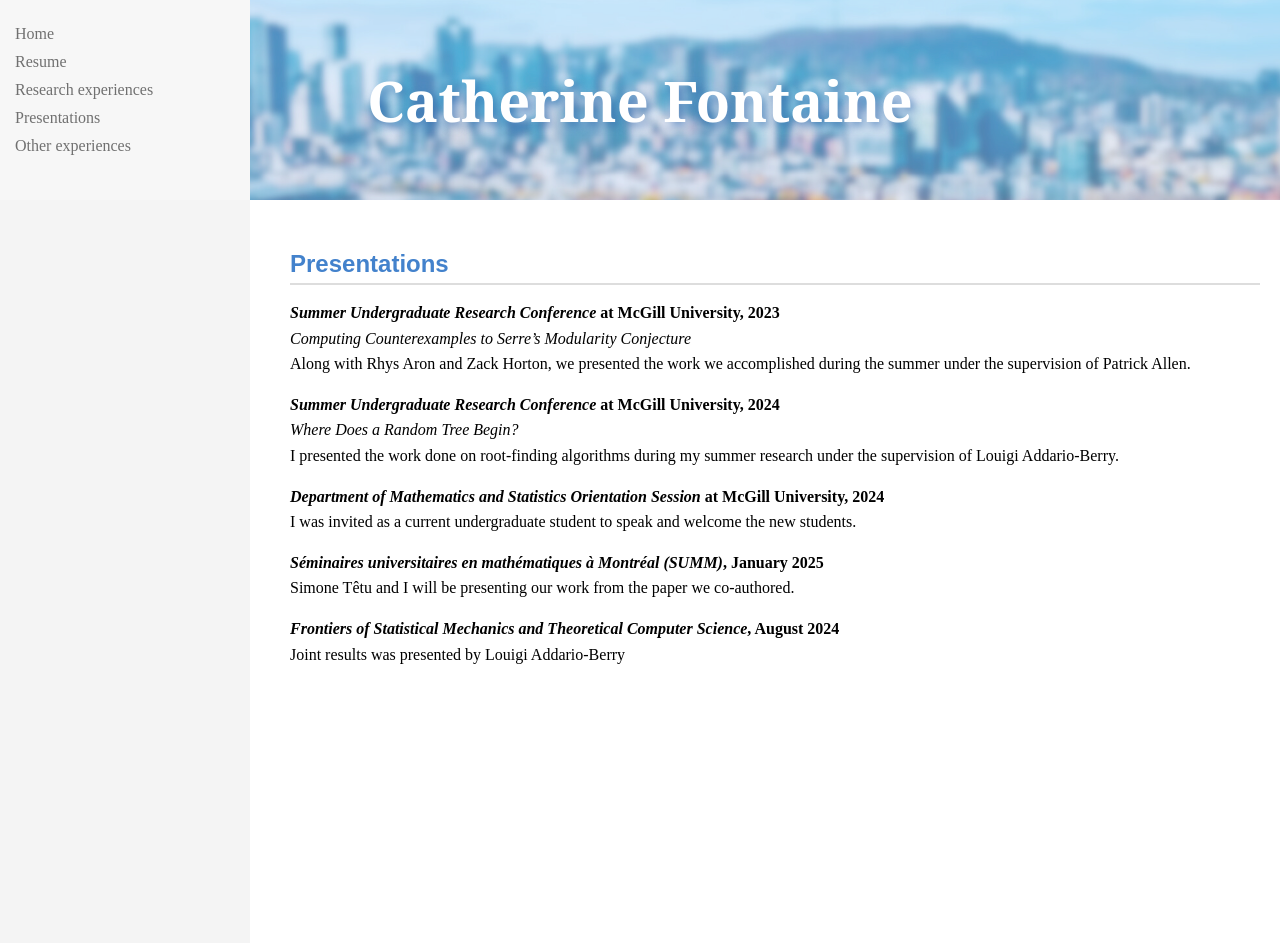
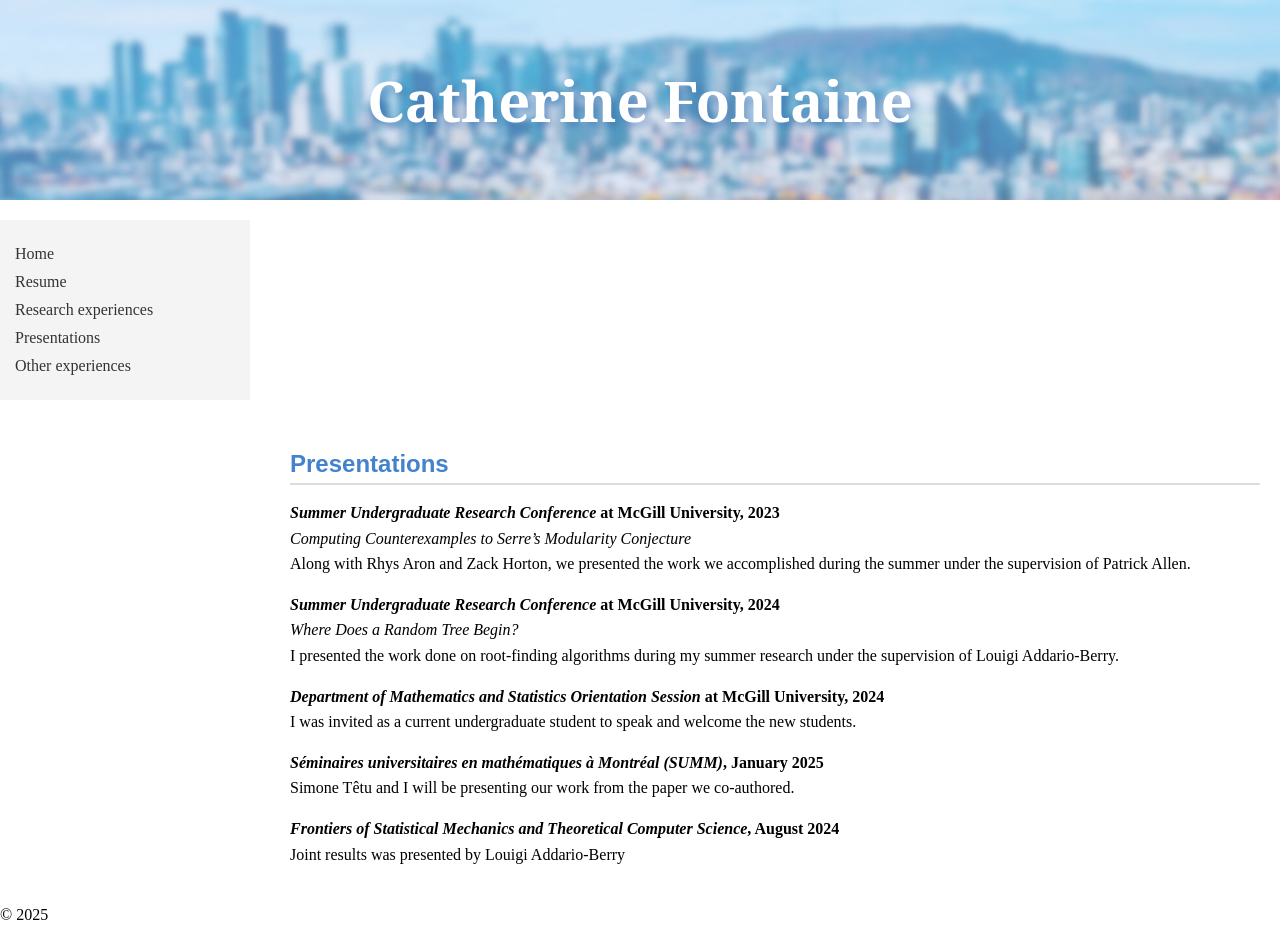
Before and after one commit to CatherineFontaine/CatherineFontaine.github.io, a Jekyll site: the page built from presentations.md, in a window 1280 px wide and 943 px high. Built offline with Jekyll 4.4.1, drawn with Linux system fonts in a browser that asks for light colours.

Commit message:
Update style.css

```diff
--- a/assets/css/style.css
+++ b/assets/css/style.css
@@ -45,6 +45,7 @@
   background-size: cover;
   background-position: center center;
   height: 200px;
+  width: 100%;
   color: #333;
   text-align: center;
   padding: 0;
@@ -85,14 +86,15 @@
 
 .sidebar {
   width: 250px;
-  height: 100vh;
+  height: auto;
   padding: 15px;
   background-color: #f4f4f4;
-  position: fixed;
+  position: relative;
   top: 0;
   left: 0;
   z-index: 1;
   transition: all 0.3s ease;
+  margin-top: 20px;
 }
 
 .container {
@@ -193,24 +195,24 @@
   /* Hide sidebar by default on mobile */
   .sidebar {
     width: 250px;
-    height: 100vh;
+    height: auto;
     padding: 15px;
     background-color: #f4f4f4;
-    position: fixed;
+    position: relative;
     top: 0;
     left: 0;
-    z-index: 1;
+    z-index: 10;
     transition: all 0.3s ease;
     display: none; /* Space for hamburger button */
   }
 
-  /* Show the hamburger icon */
-  .hamburger {
+  /* When sidebar is toggled, show it */
+  .sidebar.show {
     display: block;
   }
 
-  /* When sidebar is toggled, show it */
-  .sidebar.show {
+  /* Show the hamburger icon */
+  .hamburger {
     display: block;
   }
 
```
